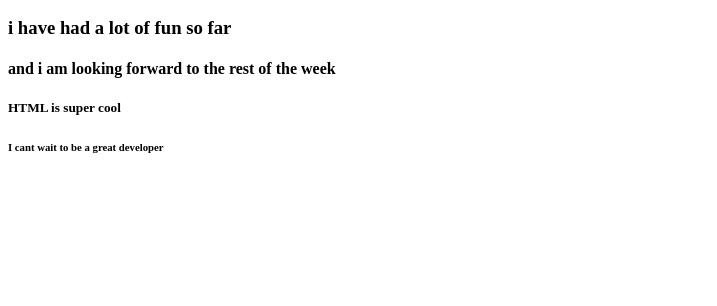
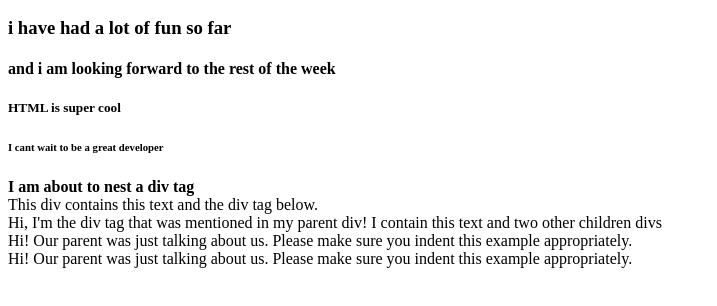
Before and after one commit to JasonWilger/html-101, a plain HTML site: page index.html in a window 1280 px wide. Shown: the part 110-416 px from the top of the page, without its empty margins (0-717 px from the left). Drawn offline with Linux system fonts and the light colour scheme.

Commit message:
this is for example 2

```diff
--- a/index.html
+++ b/index.html
@@ -7,5 +7,19 @@
         <h4>and i am looking forward to the rest of the week</h4>
         <h5>HTML is super cool</h5>
         <h6>I cant wait to be a great developer</h6>
+        <div>
+            <b>I am about to nest a div tag</b>
+        </div>
+        <div>This div contains this text and the div tag below.
+            <div>Hi, I'm the div tag that was mentioned in my parent div!
+                 I contain this text and two other children divs
+                 <div>
+                    Hi! Our parent was just talking about us.
+                     Please make sure you indent this example appropriately.
+                     <div>
+                        Hi! Our parent was just talking about us.
+                         Please make sure you indent this example appropriately.
+                     </div>
+        </div>
     </body>
 </Html>
```
